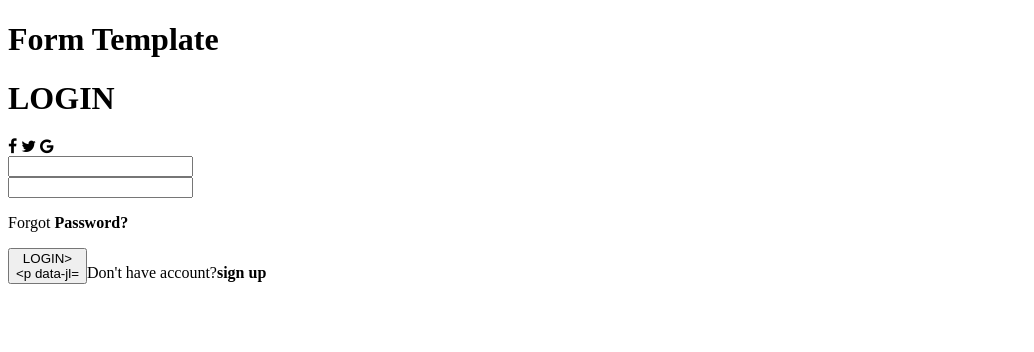
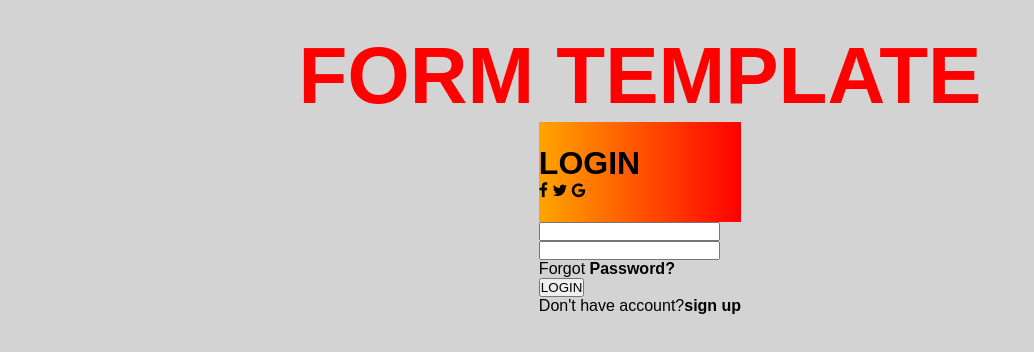
Before and after one commit to pal-garg/practical-14, a plain HTML site: page index.html in a window 1280 px wide. Shown: the whole page, without its empty margins (0-1034 px from the left). Drawn offline with Linux system fonts and the light colour scheme.

Commit message:
css part

```diff
--- a/index.html
+++ b/index.html
@@ -27,7 +27,7 @@
     <input type="password" name="pwd" id="pwd">
 </div>
 <p>Forgot <b>Password?</b></p>
-<input type="submit" value="LOGIN>
+<input type="submit" value="LOGIN">
 <p>Don't  have account?<b>sign up</b></p>
 </div>
 </div>
--- a/style.css
+++ b/style.css
@@ -0,0 +1,39 @@
+*{
+    margin:0;
+    padding:0;
+    box-sizing:border-box;
+    font-family:Arial, Helvetica, sans-serif;
+}
+body{
+    background-color: lightgrey;
+    display: flex;
+    flex-direction:column;
+
+}
+header h1{
+    text-transform: uppercase;
+    color:red;
+    font-size:80px;
+    text-align:center;
+    margin-top:30px;
+}
+.main-container{
+    display:flex;
+    flex-direction: row;
+    flex-wrap:wrap;
+    justify-content:center;
+}
+.form template1{
+    width:300px;
+    height:350px;
+    background-color:#fff;
+    padding:20px;
+}
+.form-header-t1{
+    width:100%;
+    height:100px;
+    background:linear-gradient(to right, orange, red);
+    display:flex;
+    flex-direction:column;
+    justify-content:center;
+}
```
